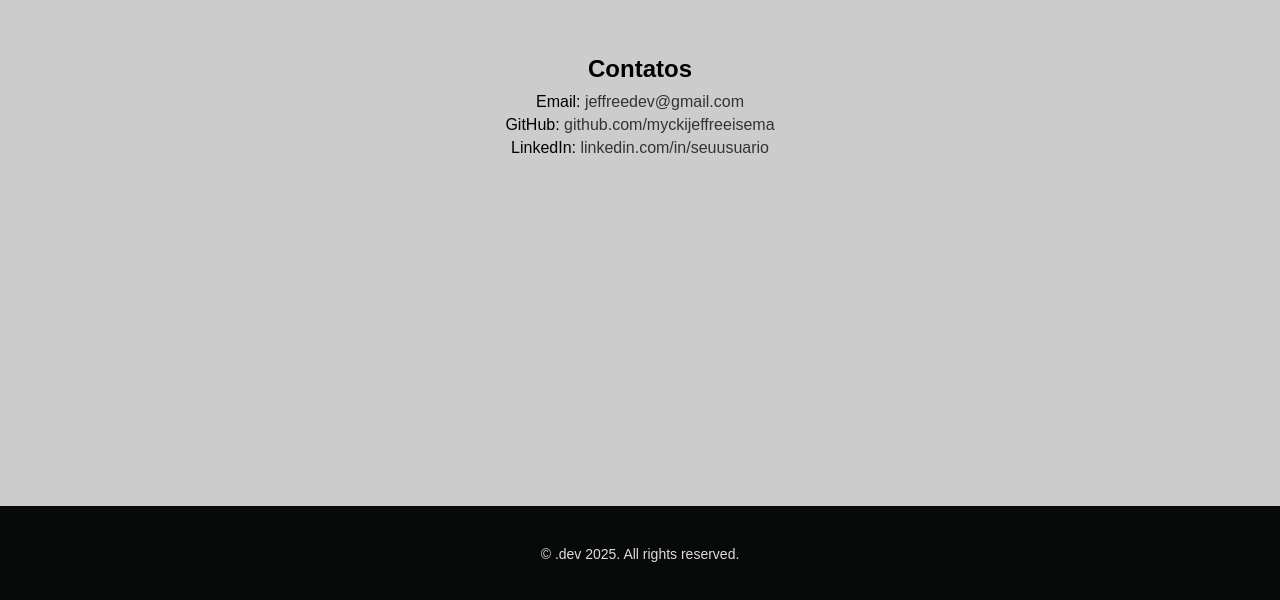
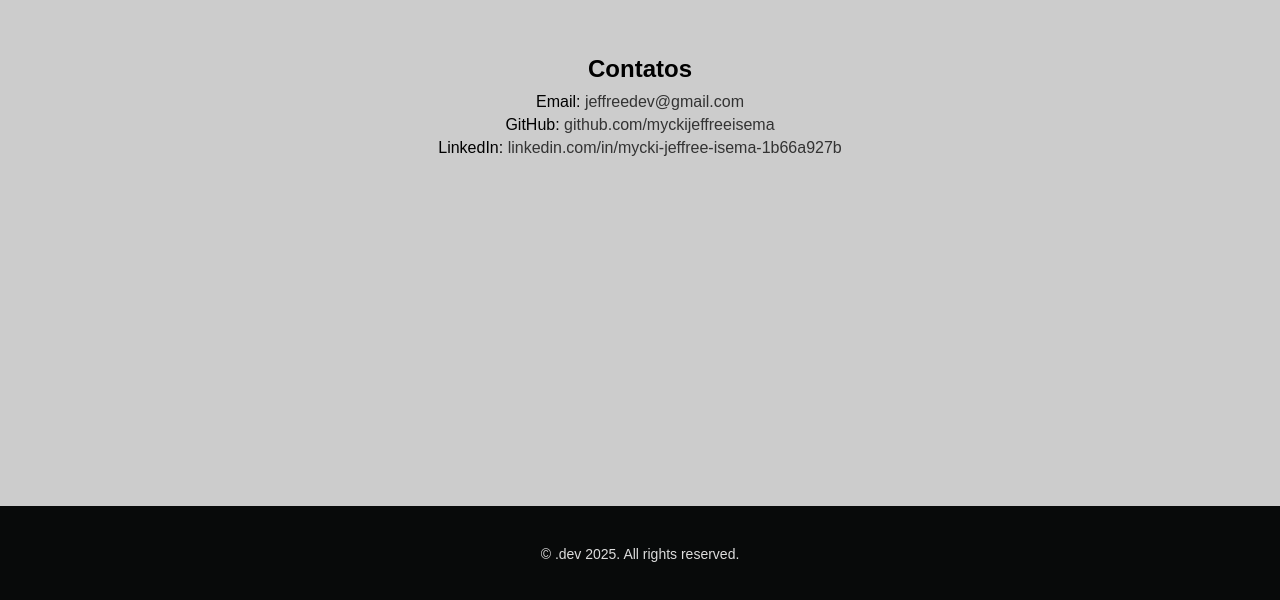
Before and after one commit to myckijeffreeisema/porfolio, a plain HTML site: page index.html in a window 1280 px wide. Shown: the part 2764-3364 px from the top of the page. Drawn offline with Linux system fonts and the light colour scheme.

Commit message:
fixe linkedin link bug

```diff
--- a/index.html
+++ b/index.html
@@ -75,7 +75,7 @@
           <ul>
             <li>Email: <a href="mailto:jeffreedev@gmail.com">jeffreedev@gmail.com</a></li>
             <li>GitHub: <a href="https://github.com/myckijeffreeisema" target="_blank">github.com/myckijeffreeisema</a></li>
-            <li>LinkedIn: <a href="https://linkedin.com/in/seuusuario" target="_blank">linkedin.com/in/seuusuario</a></li>
+            <li>LinkedIn: <a href="https://www.linkedin.com/in/mycki-jeffree-isema-1b66a927b/" target="_blank">linkedin.com/in/mycki-jeffree-isema-1b66a927b</a></li>
           </ul>
         </div>
       </section>
```
